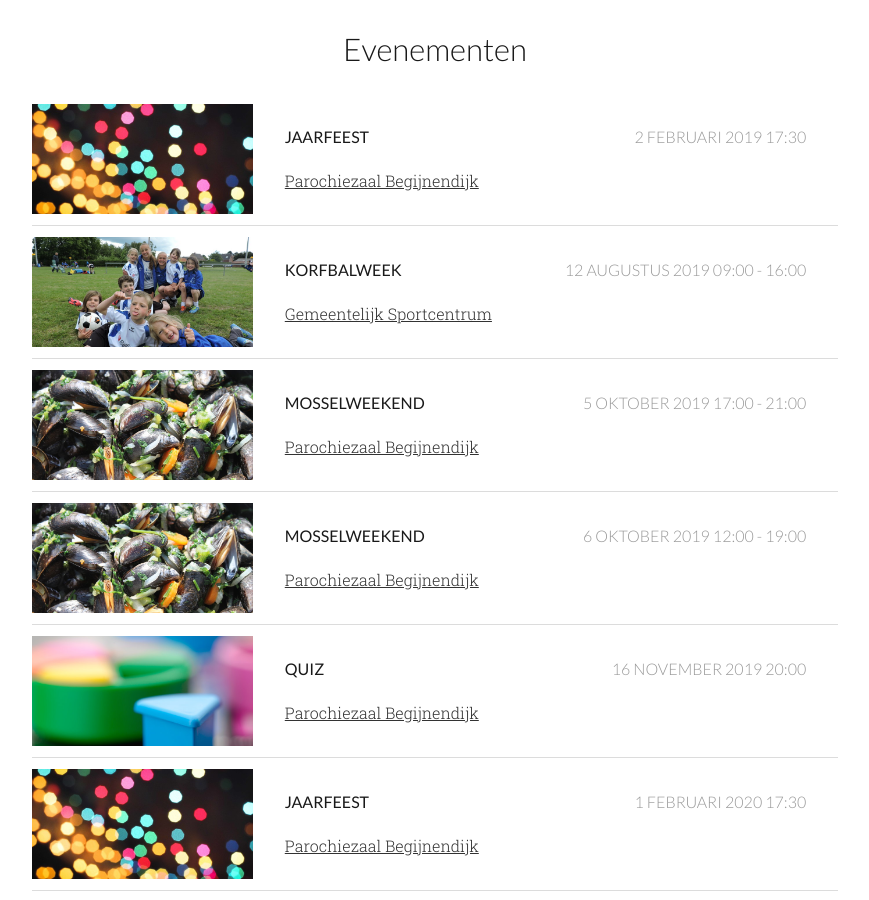
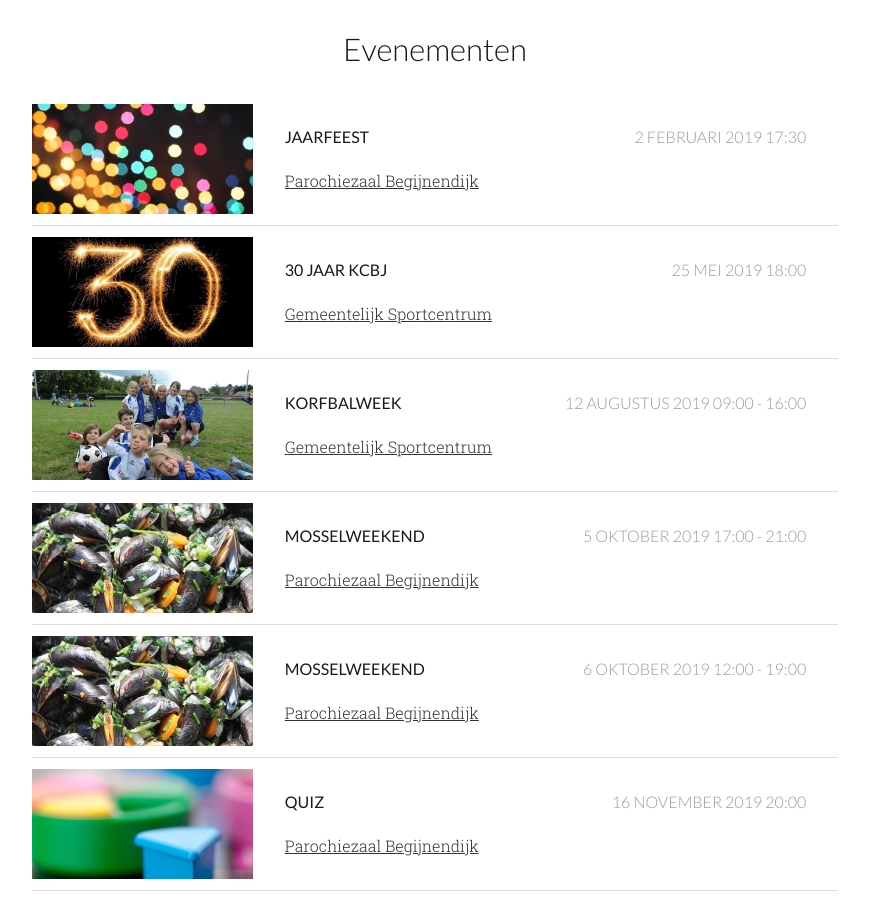
Before and after one commit to kcbj/kcbj.github.io, a Jekyll site: the page built from agenda/index.html, in a window 1280 px wide and 900 px high, scrolled down 799 px. Shown: the whole window, without its empty margins (205-1074 px from the left). Built offline with Jekyll 4.4.1, drawn with Linux system fonts in a browser that asks for light colours; nearby versions of some CDN libraries.

Commit message:
Added "30 jaar KCBJ"

```diff
--- a/_data/events.yml
+++ b/_data/events.yml
@@ -8,6 +8,10 @@
   start: 2019-2-2 17:30:00 +01:00
   location: parochiezaal
   image: party.jpg
+- title: 30 jaar KCBJ
+  start: 2019-5-25 18:00:00 +02:00
+  location: grotebaan
+  image: 30.jpg
 - title: Korfbalweek
   start: 2019-8-12 09:00:00 +02:00
   end: 2019-8-16 16:00:00 +02:00
```
